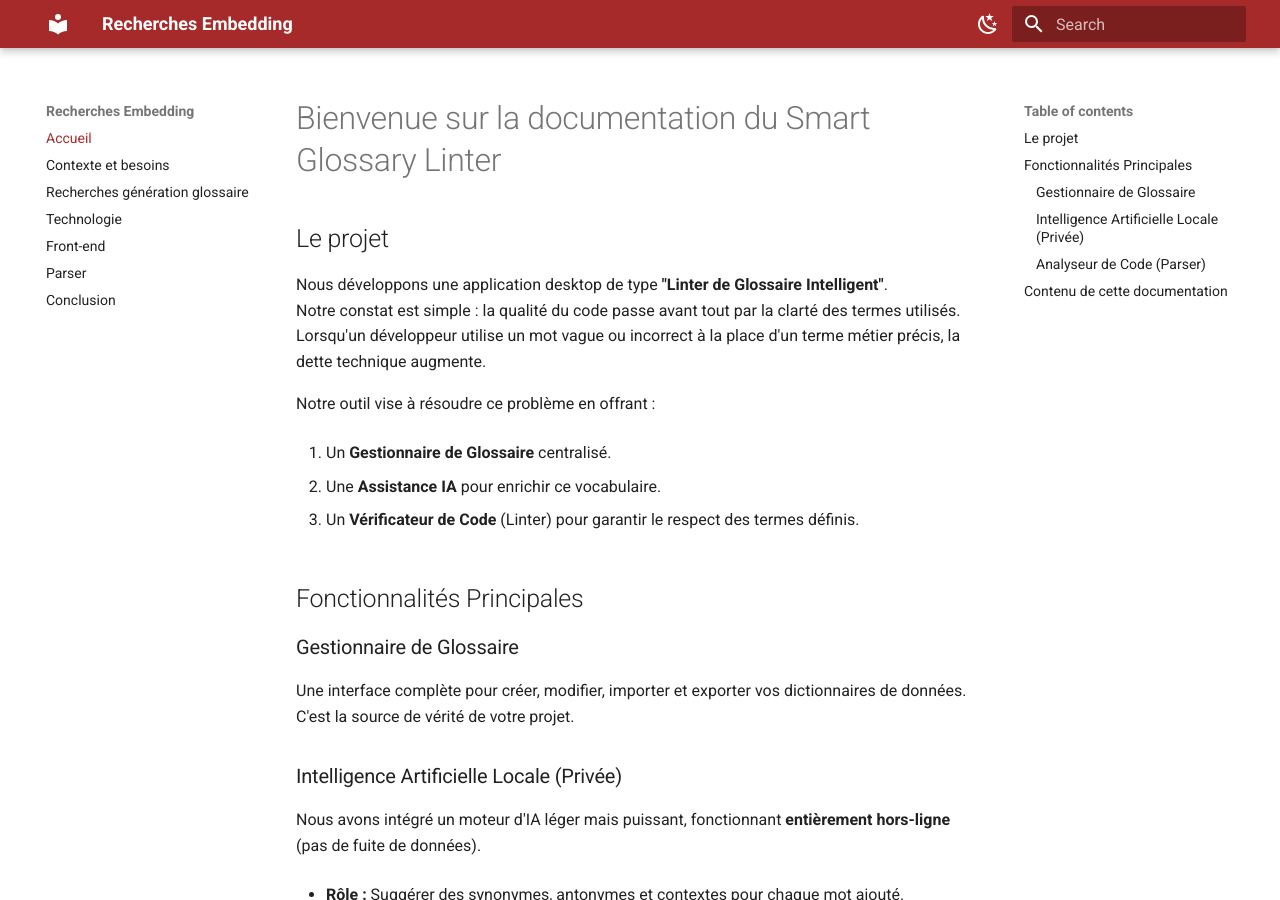
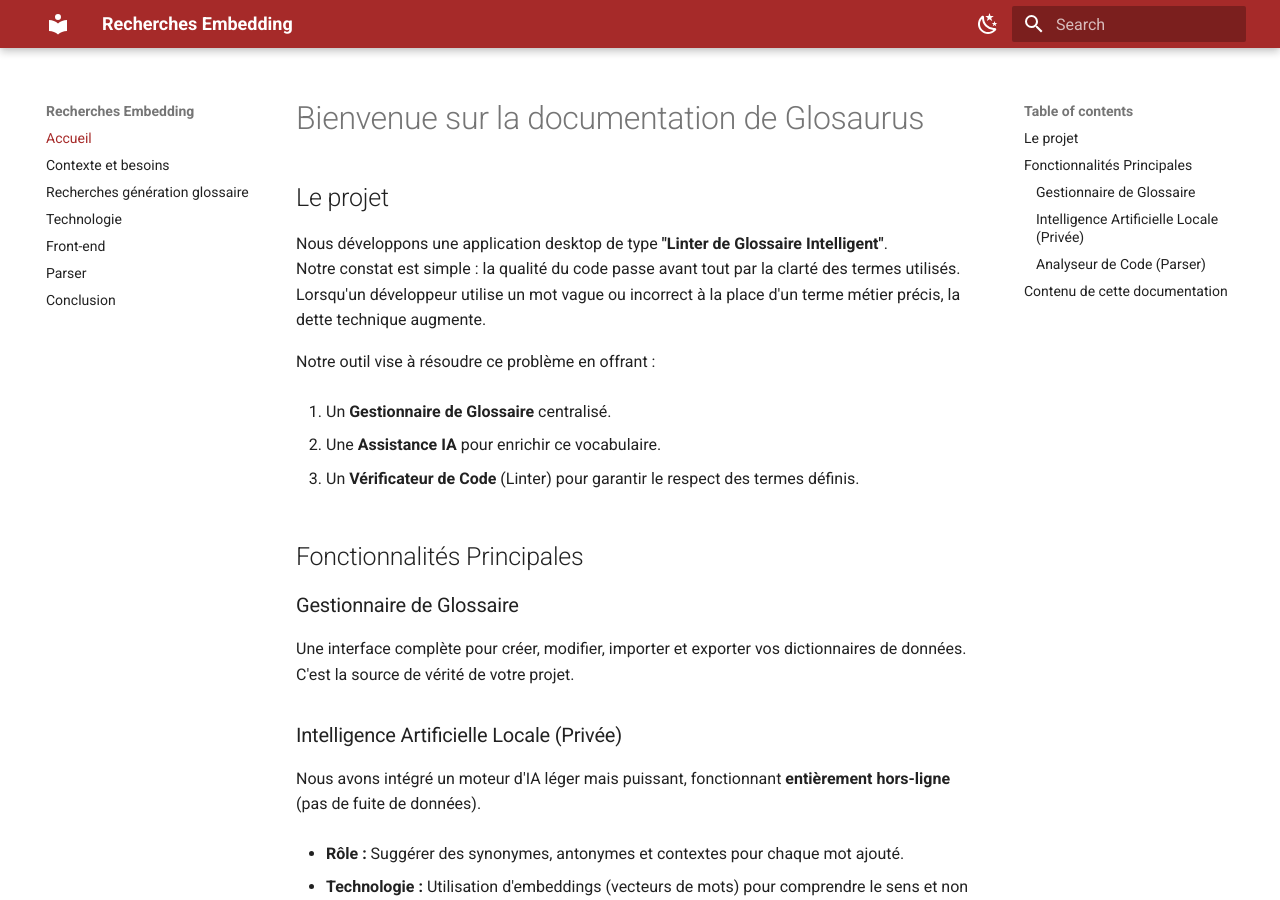
Before and after one commit to Embedding-Groupe/synthese-de-recherche-mkdocs, an MkDocs documentation site: the page built from docs/index.md, in a window 1280 px wide and 900 px high. Built offline with MkDocs 1.6.1 and Material for MkDocs 9.7.7, drawn with Linux system fonts in a browser that asks for light colours.

Commit message:
modification titre, car c'était nul

```diff
--- a/docs/index.md
+++ b/docs/index.md
@@ -1,4 +1,4 @@
-# Bienvenue sur la documentation du Smart Glossary Linter
+# Bienvenue sur la documentation de Glosaurus
 
 ## Le projet
 
```
